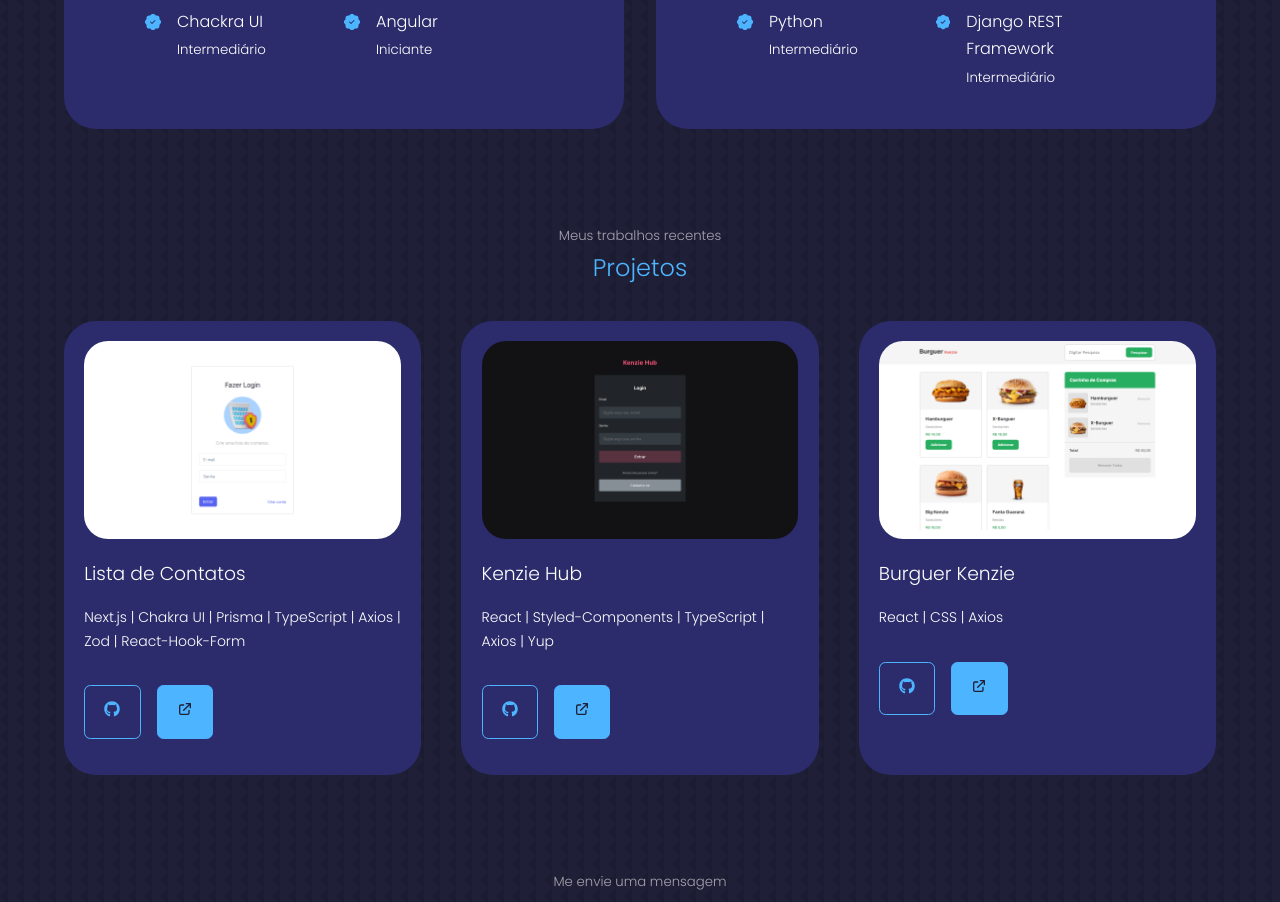
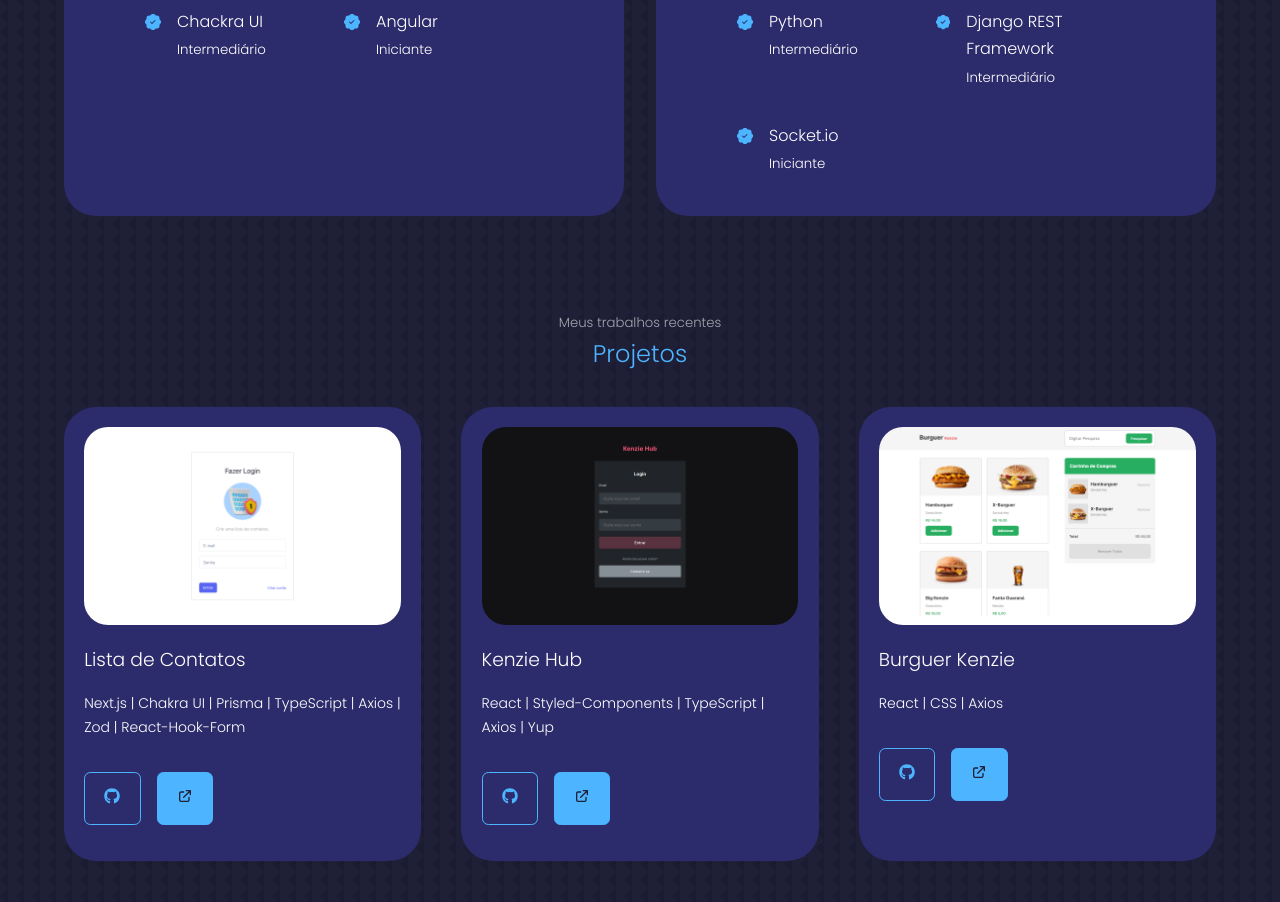
Before and after one commit to leanndrocabral/portfolio, a React (Vite) app: page / in a window 1280 px wide. Shown: the part 2040-2942 px from the top of the page. Built offline with nearby package versions, Linux system fonts and the light colour scheme.

Commit message:
Implemented socket.io in experiences. Ready.

```diff
--- a/package.json
+++ b/package.json
@@ -4,7 +4,7 @@
   "version": "0.0.0",
   "type": "module",
   "scripts": {
-    "dev": "vite",
+    "dev": "vite --port 3000 --host",
     "build": "vite build",
     "lint": "eslint src --ext js,jsx --report-unused-disable-directives --max-warnings 0",
     "preview": "vite preview"
--- a/src/components/Experience/index.jsx
+++ b/src/components/Experience/index.jsx
@@ -229,6 +229,18 @@ const Experience = () => {
               </ExperienceContainerDetailsWrapper>
             </ExperienceContainerDetails>
 
+             <ExperienceContainerDetails>
+              <BsPatchCheckFill className="experience__details-icon" />
+              <ExperienceContainerDetailsWrapper>
+                <ExperienceContainerDetailsFirstText>
+                  Socket.io
+                </ExperienceContainerDetailsFirstText>
+                <ExperienceContainerDetailsSecondText>
+                  Iniciante
+                </ExperienceContainerDetailsSecondText>
+              </ExperienceContainerDetailsWrapper>
+            </ExperienceContainerDetails>
+
           </ExperienceContent>
         </ExperienceContainerBackEnd>
       </ExperienceContainer>
```
